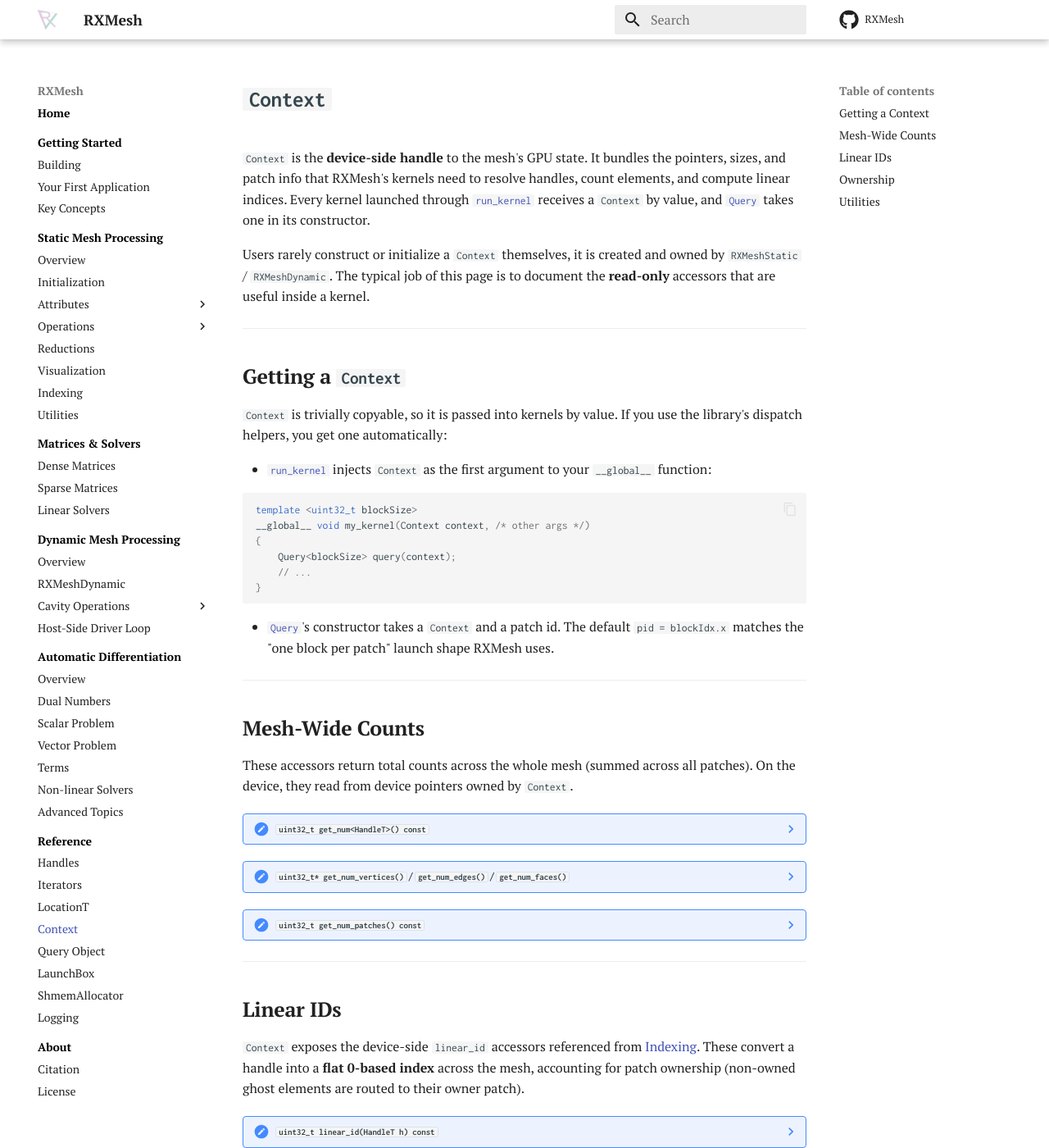
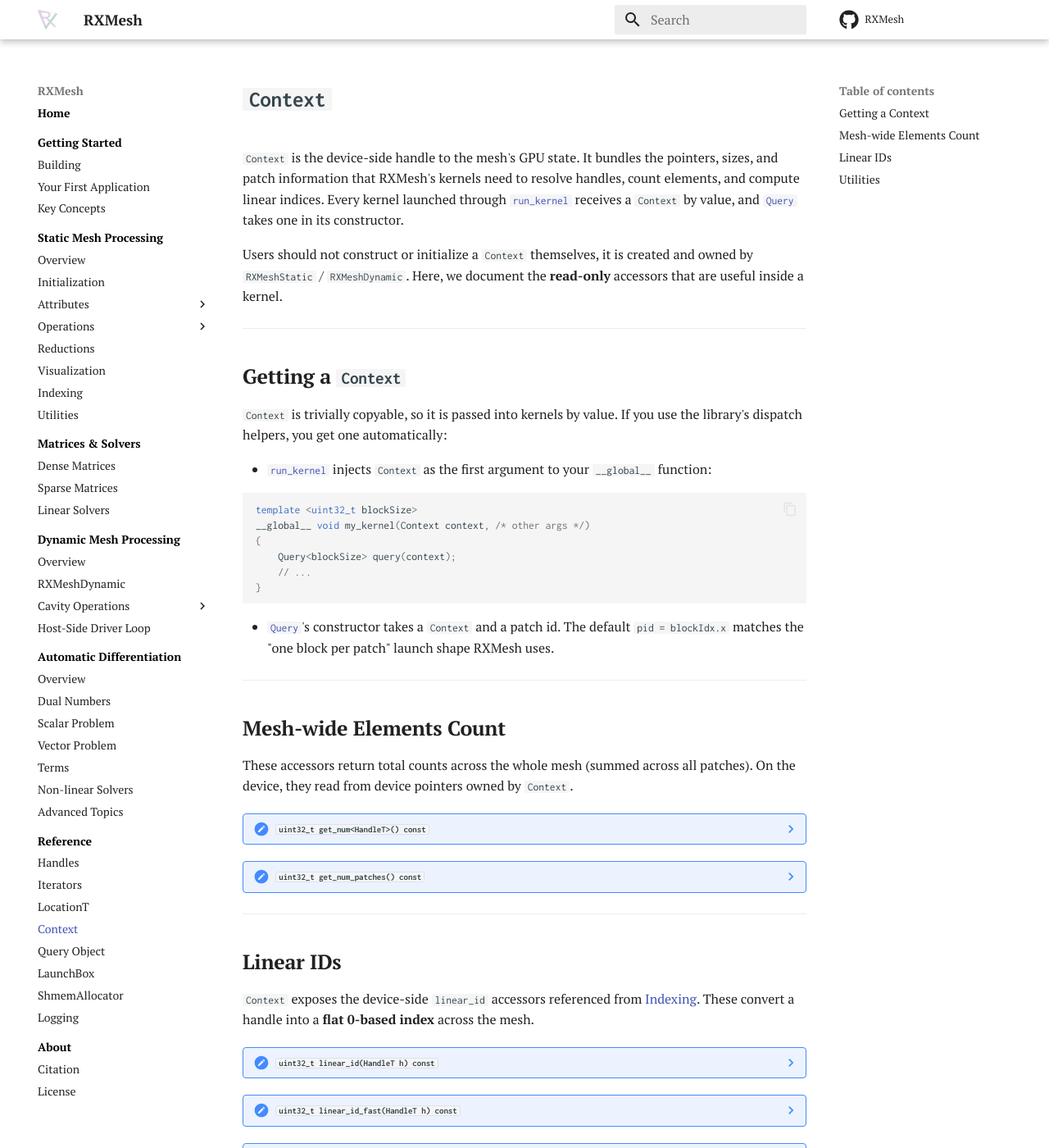
Before and after one commit to Ahdhn/RXMeshDocs, an MkDocs documentation site: the page built from docs/rxmesh/reference/context.md, in a window 1280 px wide and 1400 px high. Shown: the whole window at 82% size. Built offline with MkDocs 1.6.1 and Material for MkDocs 9.7.7, drawn with Linux system fonts in a browser that asks for light colours; comment, search, counter and statistics services are not loaded; some of the changed text lies outside the part shown.

Commit message:
Update context.md

```diff
--- a/docs/rxmesh/reference/context.md
+++ b/docs/rxmesh/reference/context.md
@@ -1,8 +1,8 @@
 # **`Context`**
 
-`Context` is the **device-side handle** to the mesh's GPU state. It bundles the pointers, sizes, and patch info that RXMesh's kernels need to resolve handles, count elements, and compute linear indices. Every kernel launched through [`run_kernel`](../static/run_kernel.md) receives a `Context` by value, and [`Query`](query.md) takes one in its constructor.
+`Context` is the device-side handle to the mesh's GPU state. It bundles the pointers, sizes, and patch information that RXMesh's kernels need to resolve handles, count elements, and compute linear indices. Every kernel launched through [`run_kernel`](../static/run_kernel.md) receives a `Context` by value, and [`Query`](query.md) takes one in its constructor.
 
-Users rarely construct or initialize a `Context` themselves, it is created and owned by `RXMeshStatic` / `RXMeshDynamic`. The typical job of this page is to document the **read-only** accessors that are useful inside a kernel.
+Users should not construct or initialize a `Context` themselves, it is created and owned by `RXMeshStatic` / `RXMeshDynamic`. Here, we document the **read-only** accessors that are useful inside a kernel.
 
 ---
 
@@ -25,15 +25,12 @@ __global__ void my_kernel(Context context, /* other args */)
 
 ---
 
-## **Mesh-Wide Counts**
+## **Mesh-wide Elements Count**
 
 These accessors return total counts across the whole mesh (summed across all patches). On the device, they read from device pointers owned by `Context`.
 
 ??? note "`uint32_t get_num<HandleT>() const`"
-    Total number of elements of type `HandleT` in the mesh, where `HandleT` is `VertexHandle`, `EdgeHandle`, or `FaceHandle`. Evaluates to the underlying count value.
-
-??? note "`uint32_t* get_num_vertices()` / `get_num_edges()` / `get_num_faces()`"
-    Raw device pointers to the count storage. Useful when you want to read a count atomically or pass it to another kernel. Most users prefer `get_num<HandleT>()`.
+    Total number of elements of type `HandleT` in the mesh, where `HandleT` is `VertexHandle`, `EdgeHandle`, or `FaceHandle`.
 
 ??? note "`uint32_t get_num_patches() const`"
     Total number of patches in the mesh.
@@ -42,7 +39,7 @@ These accessors return total counts across the whole mesh (summed across all pat
 
 ## **Linear IDs**
 
-`Context` exposes the device-side `linear_id` accessors referenced from [Indexing](../static/indexing.md). These convert a handle into a **flat 0-based index** across the mesh, accounting for patch ownership (non-owned ghost elements are routed to their owner patch).
+`Context` exposes the device-side `linear_id` accessors referenced from [Indexing](../static/indexing.md). These convert a handle into a **flat 0-based index** across the mesh.
 
 ??? note "`uint32_t linear_id(HandleT h) const`"
     Safe linear id for a vertex, edge, or face handle. Resolves ownership through the LP hash table if the element is not owned by its own patch. The returned id is in `[0, get_num<HandleT>())`.
@@ -58,16 +55,7 @@ These accessors return total counts across the whole mesh (summed across all pat
 
 ---
 
-## **Ownership**
-
-Every element has a **single owner patch**. In kernels that cross patch boundaries, you sometimes need the canonical handle so that atomic updates land on the same memory.
-
-??? note "`HandleT get_owner_handle(HandleT h, ...) const`"
-    Walks the LP hash table until it finds the owner of `h` and returns a new `HandleT` whose `patch_id` is that owner's patch. If `h` is already owned by its own patch, returns `h` unchanged. The additional optional arguments (`patches_info`, `table`, `stash`, `check0`, `check1`) let advanced kernels pass shared-memory-cached hashtable pointers and toggle debug assertions.
-
----
-
 ## **Utilities**
 
 ??? note "`static void unpack_edge_dir(uint16_t edge_dir, uint16_t& edge, flag_t& dir)`"
-    Splits a packed directed-edge value into its edge id and direction bit. Used internally by queries; only needed if you implement a custom kernel that reads edge-dir values from shared memory directly.
+    Splits a packed directed-edge value into its edge id and direction bit. Used internally by queries. Only needed if you implement a custom kernel that reads edge-dir values from `patch_info` memory directly.
```
